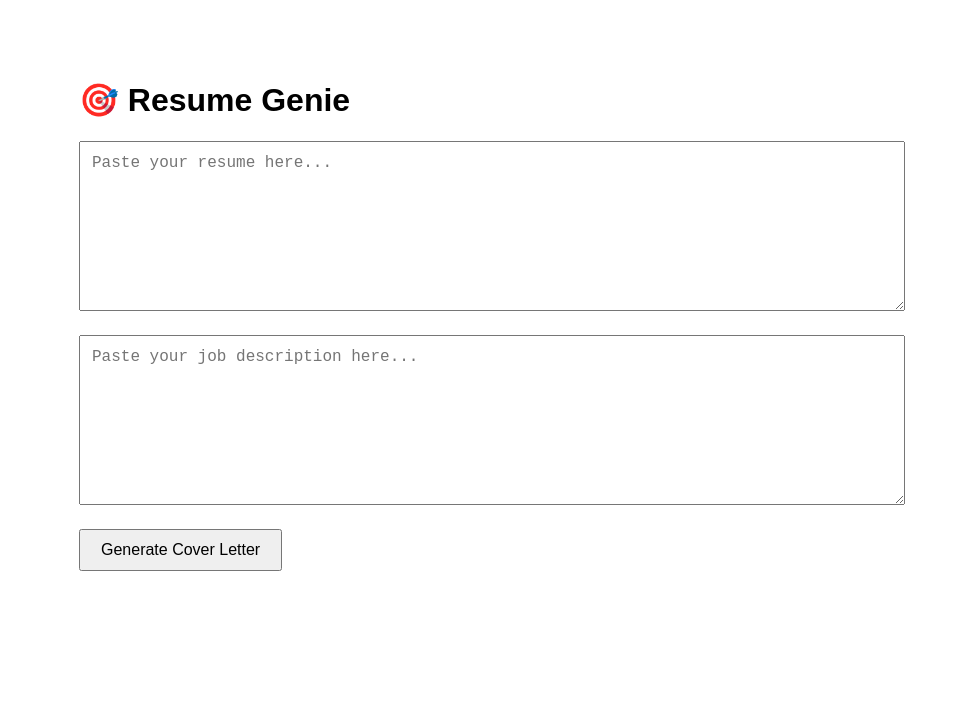
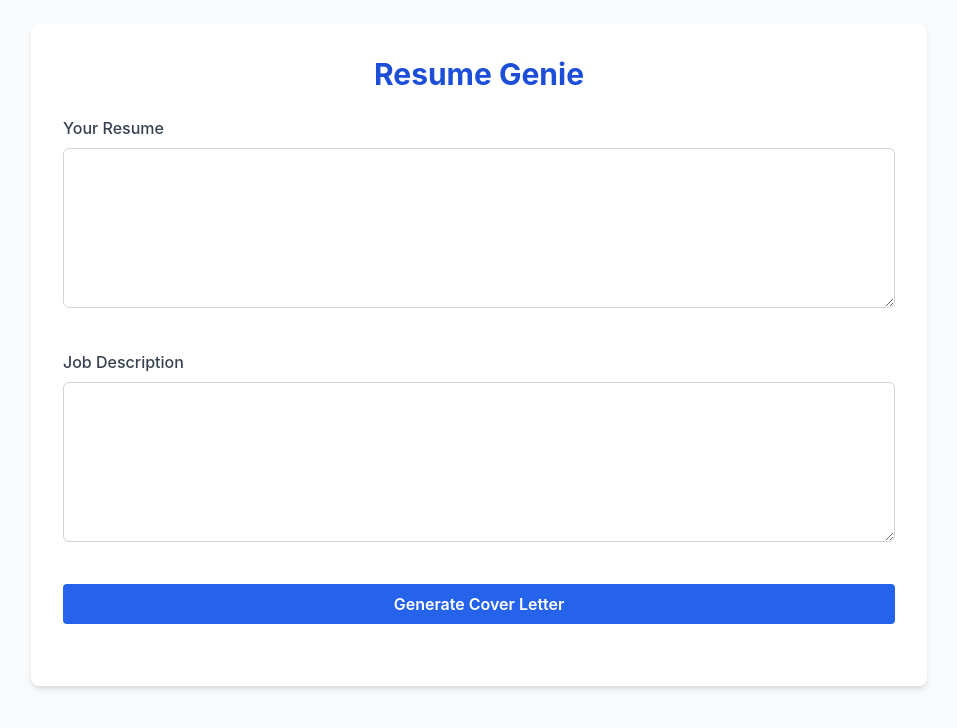
Before and after one commit to vinayvk31/resume-genie, a React (Create React App) app in the folder frontend/: page / in a window 1280 px wide. Shown: the top 728 px of the page, without its empty margins (161-1118 px from the left). Built offline with nearby package versions, Linux system fonts and the light colour scheme.

Commit message:
Added Tailwind styling via CDN and improved UI layout

```diff
--- a/frontend/public/index.html
+++ b/frontend/public/index.html
@@ -1,6 +1,7 @@
 <!DOCTYPE html>
 <html lang="en">
   <head>
+    <link href="https://cdn.jsdelivr.net/npm/tailwindcss@2.2.19/dist/tailwind.min.css" rel="stylesheet">
     <meta charset="utf-8" />
     <link rel="icon" href="%PUBLIC_URL%/favicon.ico" />
     <meta name="viewport" content="width=device-width, initial-scale=1" />
--- a/frontend/src/App.js
+++ b/frontend/src/App.js
@@ -6,55 +6,68 @@ function App() {
   const [resume, setResume] = useState('');
   const [jobDescription, setJobDescription] = useState('');
   const [coverLetter, setCoverLetter] = useState('');
-  const [loading, setLoading] = useState('');
+  const [loading, setLoading] = useState(false);
 
-  const handleGenerate = async () =>{
+  const handleGenerate = async () => {
     setLoading(true);
-    setCoverLetter('');
 
-    try{
+    try {
       const response = await axios.post('http://localhost:8000/generate-cover-letter', {
         resume: resume,
-        job_description : jobDescription
+        job_description: jobDescription
       });
       setCoverLetter(response.data.cover_letter);
     } catch (error) {
       console.error(error);
-      setCoverLetter('Error generating cover letter.');
-    } finally {
+      alert('Something wrong while generating cover letter.');
+    }
     setLoading(false);
-    }
   }
 
 
   return (
-    <div className="App">
-      <h1>🎯 Resume Genie</h1>
+    <div className='min-h-screen bg-gray-50 p-6'>
+      <div className='max-w-4xl mx-auto bg-white shadow-md rounded-lg p-8'>
+        <h1 className='text-3xl font-bold text-center text-blue-700 mb-6'>Resume Genie</h1>
 
+        <div className='mb-4'>
+          <label className='block font-medium mb-2 text-gray-700'>Your Resume</label>
           <textarea
-        placeholder='Paste your resume here...'
+            className="w-full h-40 border border-gray-300 p-3 rounded-md focus:outline-none focus:ring-2 focus:ring-blue-400"
             value={resume}
             onChange={(e) => setResume(e.target.value)}
-        rows={8}
           />
+        </div>
 
+        <div className="mb-4">
+          <label className="block font-medium mb-2 text-gray-700">Job Description</label>
           <textarea
-        placeholder='Paste your job description here...'
+            className="w-full h-40 border border-gray-300 p-3 rounded-md focus:outline-none focus:ring-2 focus:ring-blue-400"
             value={jobDescription}
             onChange={(e) => setJobDescription(e.target.value)}
-        rows={8}
           />
+        </div>
 
-      <button onClick={handleGenerate} disabled={loading}>
+        <button
+          onClick={handleGenerate}
+          disabled={loading}
+          className="bg-blue-600 text-white font-semibold px-6 py-2 rounded hover:bg-blue-700 disabled:opacity-50 w-full"
+        >
           {loading ? 'Generating...' : 'Generate Cover Letter'}
         </button>
 
         { coverLetter && (
-        <div className='output'>
-          <h2> Generated Cover Letter</h2>
-          <pre>{coverLetter}</pre>
+          <div className='mt-6'>
+            <h2 className='text-xl font-semidbold mb-2 text-gray-800'>Generated Cover Letter</h2>
+            <div
+              className="whitespace-pre-wrap p-4 border border-gray-300 rounded-md bg-gray-50 text-gray-700"
+              id="cover-letter-output"
+            >
+              {coverLetter}
+            </div>
           </div>
         )}
+      </div>
     </div>
   );
 }
```
Also changed, not shown: 1 other file (tests, documents, lock files or other folders). Lines whose indentation alone changed are shown as unchanged.
